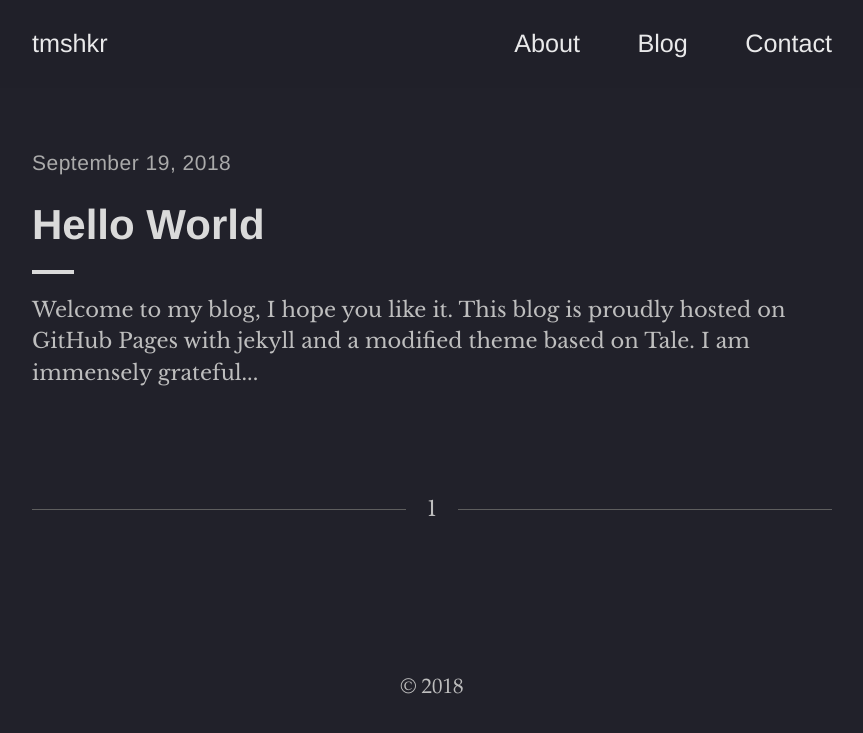
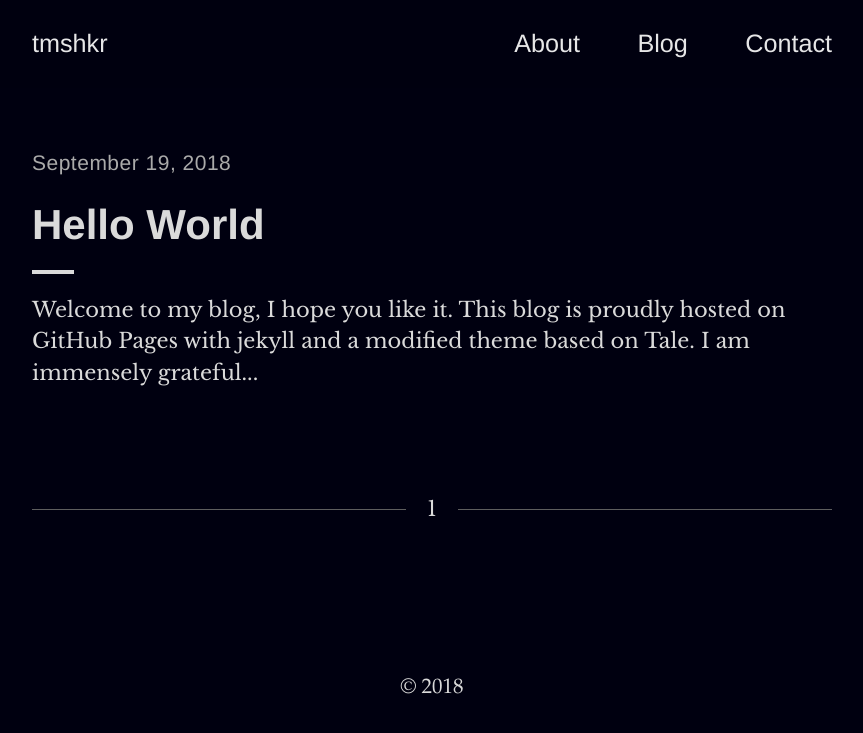
Before and after one commit to tmshkr/tmshkr.github.io, a Jekyll site: the page built from index.html, in a window 1280 px wide and 900 px high. Shown: the top 733 px of the window, without its empty margins (208-1071 px from the left). Built offline with Jekyll 4.4.1, drawn with Linux system fonts in a browser that asks for light colours; the list of posts is cut into pages by our own code.

Commit message:
Change colors

```diff
--- a/_sass/partials/_variables.scss
+++ b/_sass/partials/_variables.scss
@@ -1,6 +1,6 @@
 // Colors
-$background-color: #21212a;
-$default-color: #bebebe;
+$background-color: #000010;
+$default-color: #dadada;
 $default-shade: #dadada;
 $default-tint: #aaa;
 $grey-1: #979797;
```
